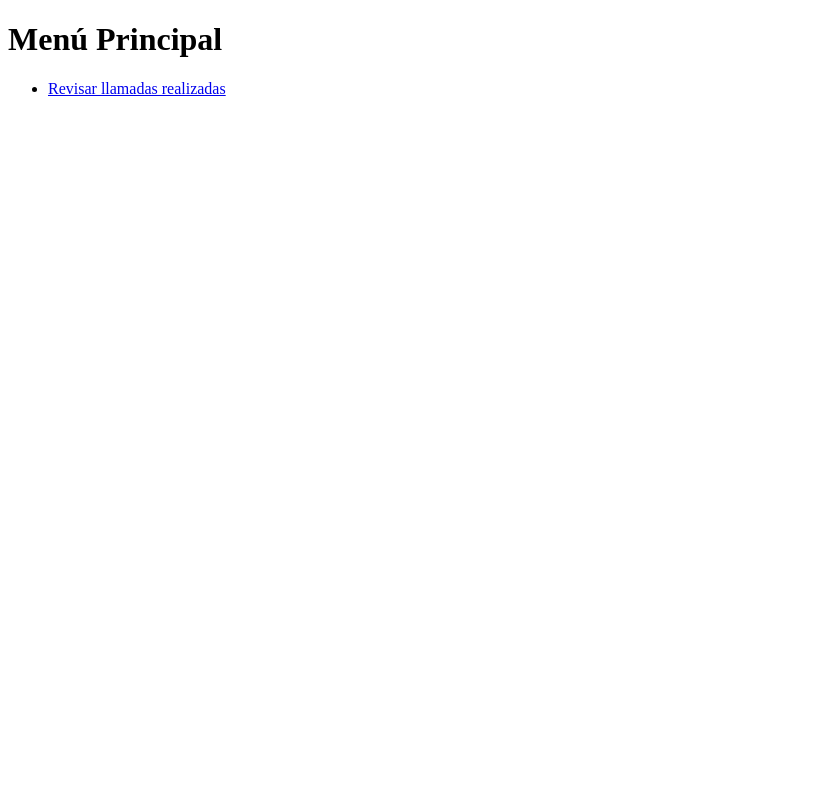
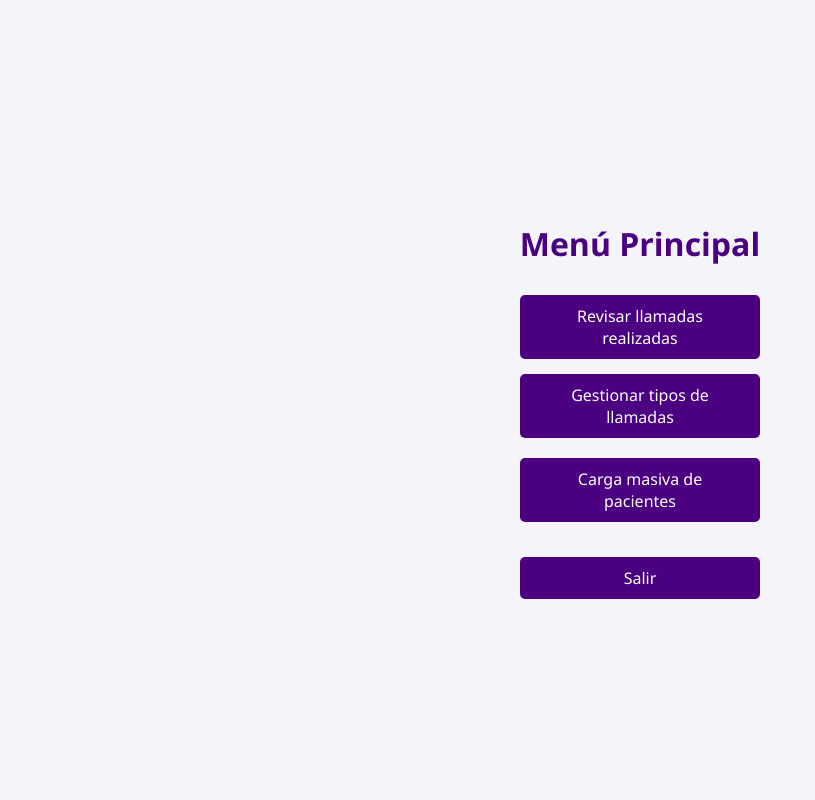
Before and after one commit to Demozath/proyectokindersonrisa, a Django app: page /menu_principal/ in a window 1280 px wide. Shown: the whole page, without its empty margins (0-815 px from the left). Run offline with Django 4.2, Linux system fonts and the light colour scheme; the visitor is signed in with stand-in values (Sample User, id 1).

Commit message:
Se agrega CSS para menu_principal y también se agregan botones que llevan a los template de gestionar_tipos_llamada y cargar_pacientes

```diff
--- a/llamadas/urls.py
+++ b/llamadas/urls.py
@@ -7,7 +7,8 @@ urlpatterns = [
     path('registrar_llamada/', registrar_llamada, name='registrar_llamada'),
     path('revisar_llamadas/', revisar_llamadas, name='revisar_llamadas'),
     path('cargar_pacientes/', cargar_pacientes, name='cargar_pacientes'),
-    path('gestionar_tipos_llamada/', gestionar_tipos_llamada, name='gestionar_tipos_llamada')
+    path('gestionar_tipos_llamada/', gestionar_tipos_llamada, name='gestionar_tipos_llamada'),
+
 
 
 
--- a/proyectokindersonrisa/settings.py
+++ b/proyectokindersonrisa/settings.py
@@ -136,3 +136,4 @@ DEFAULT_AUTO_FIELD = 'django.db.models.BigAutoField'
 AUTH_USER_MODEL = 'usuarios.CustomUser'
 MESSAGE_STORAGE = 'django.contrib.messages.storage.cookie.CookieStorage'
 LOGIN_URL = 'login'
+LOGOUT_REDIRECT_URL = '/'
--- /dev/null
+++ b/usuarios/static/styles/menu_principal.css
@@ -0,0 +1,57 @@
+body {
+    background-color: #f4f4f9;
+    font-family: 'Segoe UI', Tahoma, Geneva, Verdana, sans-serif;
+    color: #5d5d5d;
+    margin: 0;
+    padding: 0;
+    display: flex;
+    flex-direction: column;
+    justify-content: center;
+    align-items: center;
+    height: 100vh;
+}
+
+h1 {
+    color: #4b0082;
+    margin-bottom: 30px;
+}
+
+/* Selector más específico para eliminar los puntos */
+body ul {
+    list-style: none; /* Más comúnmente usado para quitar viñetas */
+    margin: 0;
+    padding: 0;
+    text-align: center;
+}
+
+/* Aplicar el estilo de lista a todos los li de forma específica */
+body ul li {
+    list-style: none;
+    margin-bottom: 15px;
+}
+
+a {
+    text-decoration: none;
+    color: white;
+    background-color: #4b0082;
+    padding: 10px 20px;
+    border-radius: 5px;
+    transition: background-color 0.3s ease;
+    display: block;
+    width: 200px;
+    text-align: center;
+}
+
+a:hover {
+    background-color: #372074;
+}
+
+li:last-child {
+    margin-top: 20px;
+}
+
+/* Asegurar que el botón de salir no herede estilos de lista */
+.logout-button {
+    list-style: none; /* Aplica si el botón de salir tiene su propio li */
+    padding: 0; /* Aplica si el botón de salir tiene su propio li */
+}
--- a/usuarios/templates/usuarios/menu_principal.html
+++ b/usuarios/templates/usuarios/menu_principal.html
@@ -6,6 +6,7 @@
           content="width=device-width, user-scalable=no, initial-scale=1.0, maximum-scale=1.0, minimum-scale=1.0">
     <meta http-equiv="X-UA-Compatible" content="ie=edge">
     <title>Menú Principal</title>
+    <link rel="stylesheet" type="text/css" href="../static/styles/menu_principal.css">
 </head>
 <body>
 <h1>Menú Principal</h1>
@@ -13,13 +14,15 @@
   <ul>
     {% if is_supervisor %}
       <li><a href="{% url 'revisar_llamadas' %}">Revisar llamadas realizadas</a></li>
-
+      <li><a href="{% url 'gestionar_tipos_llamada' %}">Gestionar tipos de llamadas</a></li>
+      <li><a href="{% url 'cargar_pacientes' %}">Carga masiva de pacientes</a></li>
     {% else %}
       <li><a href="{% url 'registrar_llamada' %}">Registro de llamadas</a></li>
     {% endif %}
-
   </ul>
 {% endif %}
 
+<li class="logout-button"><a href="/logout/">Salir</a></li>
+
 </body>
 </html>
```
